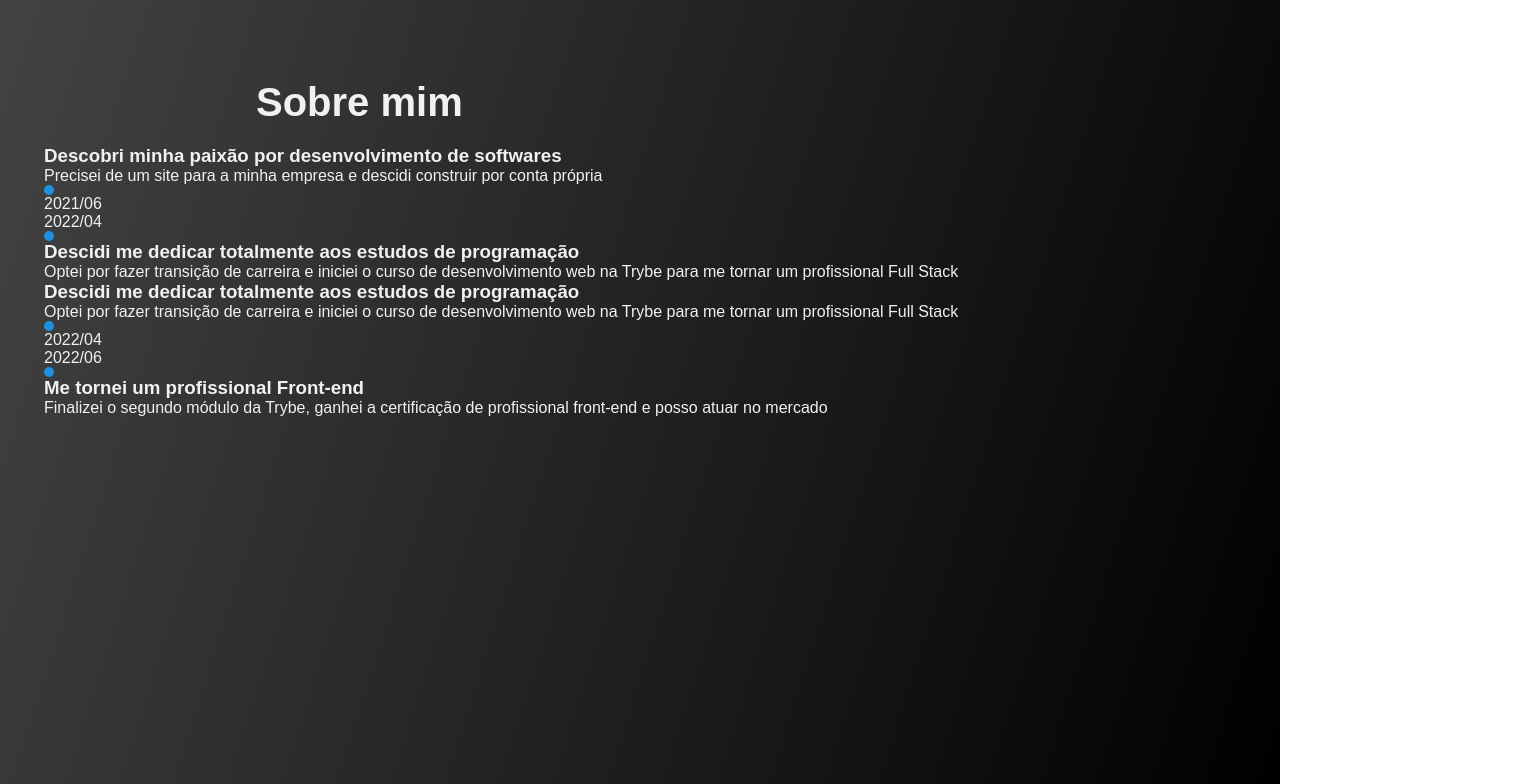
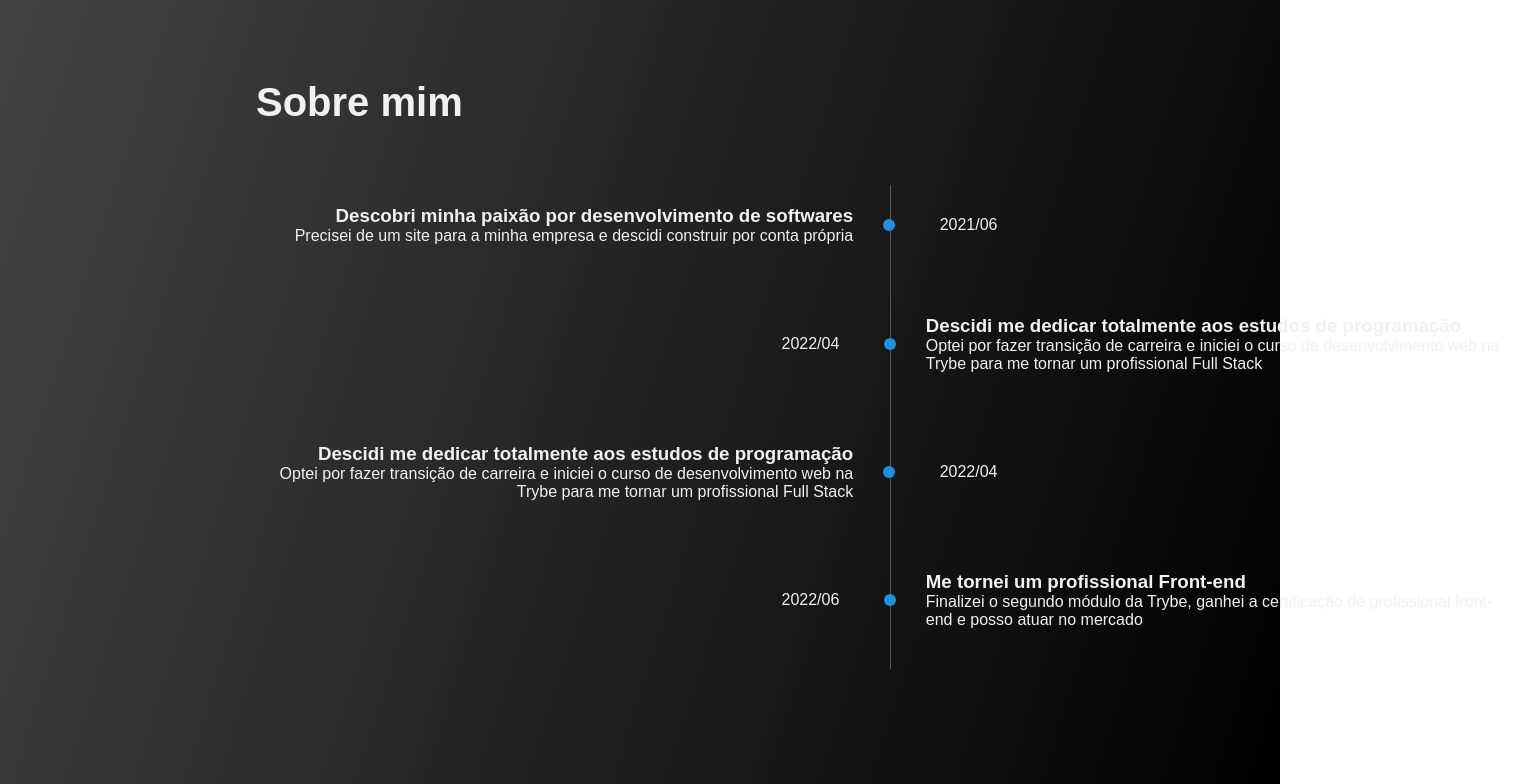
Before and after one commit to victormatia/portifolio, a React (Vite) app: page / in a window 1280 px wide. Shown: the part 800-1584 px from the top of the page, 1523 px wide, since content can reach past the window. Built offline with nearby package versions, Linux system fonts and the light colour scheme; a web font is replaced by a local one.

Commit message:
style: style Timeline.jsx

```diff
--- a/src/css/Timeline.css
+++ b/src/css/Timeline.css
@@ -1,27 +1,74 @@
 .timeline {
-  width: 1000px;
-  padding: 20px;
-  position: absolute;
-  right: 0;
+  position: relative;
+  width: 1267px;
+  display: flex;
+  flex-direction: column;
+  align-items: center;
+  margin-top: 60px;
+  gap: 30px;
 }
 
-.timeline-point {
+.timeline-div {
+  z-index: 0;
+  position: absolute;
+  left: 50%;
+  height: calc(100% + 20px);
+  width: 1px;
+  background-color: rgb(86, 86, 86);
+}
+
+.timeline-point-left, .timeline-point-right {
+  z-index: 1;
+  display: flex;
+  flex-direction: row;
+  align-items: center;
+  width: calc(50% + 128px);
+  padding: 20px 20px;
+  border-radius: 10px;
+  transition: 0.4s;
+}
+
+.timeline-point-left:hover, .timeline-point-right:hover {
+ background-color: #313131;
+ box-shadow: inset 41px 41px 82px #2a2a2a,
+            inset -41px -41px 82px #383838;
+}
+
+.timeline-point-left {
+  /* Alinhamento relacionado ao pai */
+  align-self: flex-end;
+
+  /* Alinhamento dos descendentes */
+  text-align: left;
+}
+
+.timeline-point-right {
+  /* Alinhamento relacionado ao pai */
+  align-self: flex-start;
+
+  /* Alinhamento dos descendentes */
   text-align: right;
-  justify-content: flex-end;
 }
 
 .title-context-section {
   flex-basis: 80%;
-  margin-right: 30px;
 }
 
-.point-date {
+.date-section {
+  flex-basis: 10%;
+}
+
+.bulletpoint-section {
+  display: flex;
+  align-items: center;
+  justify-content: center;
   flex-basis: 10%;
 }
 
 .bulletpoint {
-  width: 10px;
-  height: 10px;
+  width: 12px;
+  height: 12px;
   background-color: var(--blue);
   border-radius: 100%;
+  margin: 10px;
 }
```
